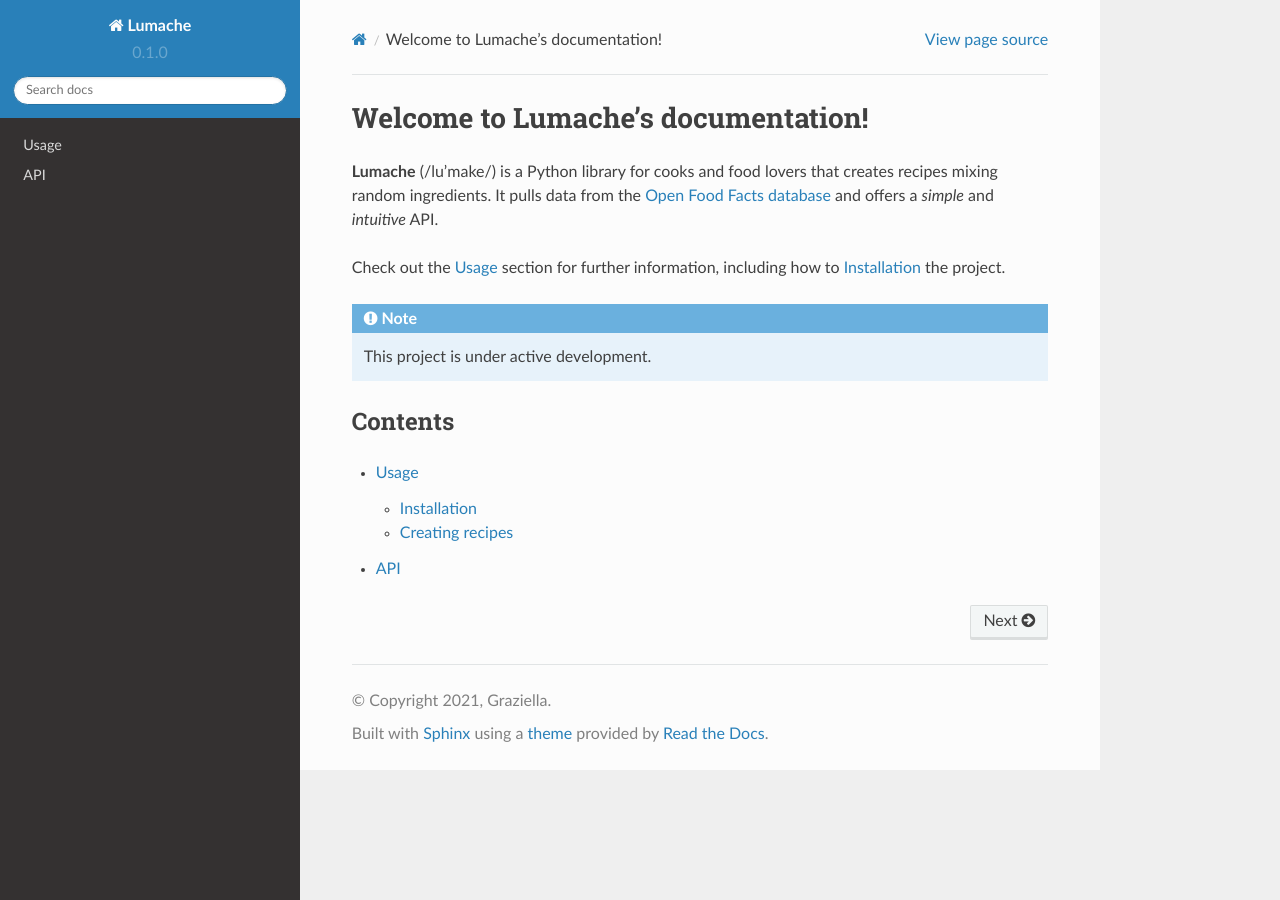
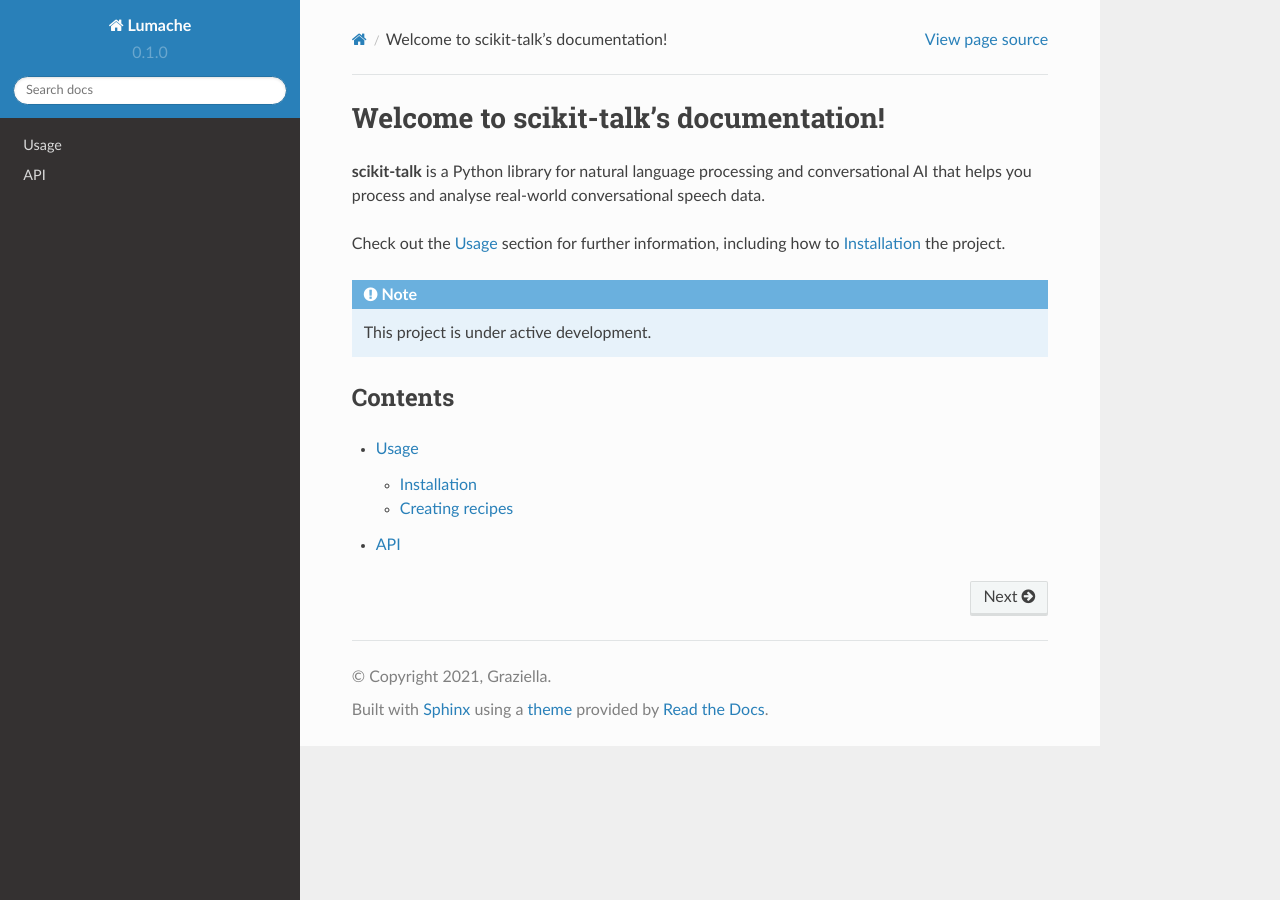
Before and after one commit to scikit-talk/scikit-talk-docs, a Sphinx documentation site: the page built from docs/source/index.rst, in a window 1280 px wide. Built offline with Sphinx 7.4.7 and the Read the Docs theme 2.0.0, drawn with Linux system fonts in a browser that asks for light colours.

Commit message:
Update index.rst

```diff
--- a/docs/source/index.rst
+++ b/docs/source/index.rst
@@ -1,10 +1,8 @@
-Welcome to Lumache's documentation!
+Welcome to scikit-talk's documentation!
 ===================================
 
-**Lumache** (/lu'make/) is a Python library for cooks and food lovers
-that creates recipes mixing random ingredients.
-It pulls data from the `Open Food Facts database <https://world.openfoodfacts.org/>`_
-and offers a *simple* and *intuitive* API.
+**scikit-talk** is a Python library for natural language processing and conversational AI
+that helps you process and analyse real-world conversational speech data.
 
 Check out the :doc:`usage` section for further information, including
 how to :ref:`installation` the project.
```
